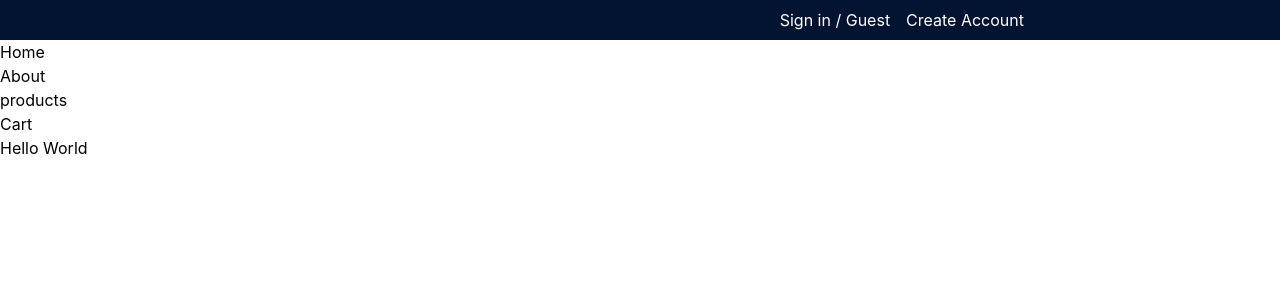
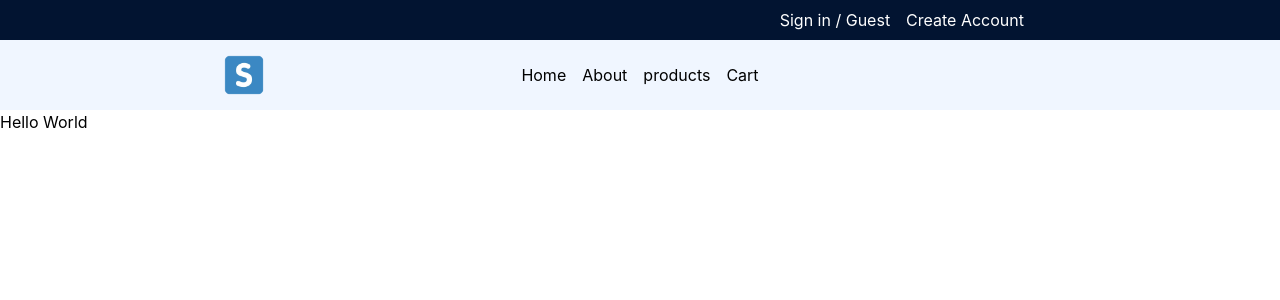
Before and after one commit to Ameer2000Mzori/ShopSprint, a React (Create React App) app in the folder frontend/: page /home in a window 1280 px wide. Shown: the top 300 px of the page. Built offline with nearby package versions, Linux system fonts and the light colour scheme.

Commit message:
added more files and folders for nav bar and nav links

```diff
--- a/frontend/src/App.js
+++ b/frontend/src/App.js
@@ -1,7 +1,7 @@
 import { BrowserRouter as Router, Routes, Route } from 'react-router-dom'
 import Home from './components/pages/home/Home.jsx'
 import NotFoundPage from './components/pages/notfoundpage/NotFoundPage.jsx'
-import Navbar from './components/Navbar.js'
+import Navbar from './components/pages/navbar/Navbar.jsx'
 import UtilityBar from './components/pages/home/component/UtilityBar.jsx'
 
 function App() {
--- a/frontend/src/components/Navbar.js
+++ /dev/null
@@ -1,23 +0,0 @@
-import { Link } from 'react-router-dom'
-const Navbar = () => {
-  return (
-    <nav>
-      <ul>
-        <li>
-          <Link to="/home">Home</Link>
-        </li>
-        <li>
-          <Link to="/about">About</Link>
-        </li>
-        <li>
-          <Link to="/products">products</Link>
-        </li>
-        <li>
-          <Link to="/cart">Cart</Link>
-        </li>
-      </ul>
-    </nav>
-  )
-}
-
-export default Navbar
--- /dev/null
+++ b/frontend/src/components/pages/navbar/Navbar.jsx
@@ -0,0 +1,23 @@
+import { Link } from 'react-router-dom'
+import WebsiteLogo from '../../../assets/36031.webp'
+import NavLinks from './component/NavLinks.jsx'
+
+const Navbar = () => {
+  return (
+    <nav className="w-[100%] h-[70px] flex flex-row text-center items-center justify-center bg-[#f0f6ff]">
+      <div className="w-[65%] h-[40px] flex flex-row text-center items-center justify-between">
+        <div className="w-[20%]">
+          <Link to="/home">
+            <img className="h-[40px]" alt="logo" src={WebsiteLogo}></img>
+          </Link>
+        </div>
+        <NavLinks />
+        <div className="w-[20%]">
+          <Link to="/cart"></Link>
+        </div>
+      </div>
+    </nav>
+  )
+}
+
+export default Navbar
--- /dev/null
+++ b/frontend/src/components/pages/navbar/component/NavLinks.jsx
@@ -0,0 +1,23 @@
+import React from 'react'
+import { Link } from 'react-router-dom'
+
+const NavLinks = () => {
+  return (
+    <ul className="w-[45%] flex flex-row text-center items-center justify-center gap-4 h-[100%]">
+      <li>
+        <Link to="/home">Home</Link>
+      </li>
+      <li>
+        <Link to="/about">About</Link>
+      </li>
+      <li>
+        <Link to="/products">products</Link>
+      </li>
+      <li>
+        <Link to="/cart">Cart</Link>
+      </li>
+    </ul>
+  )
+}
+
+export default NavLinks
```
